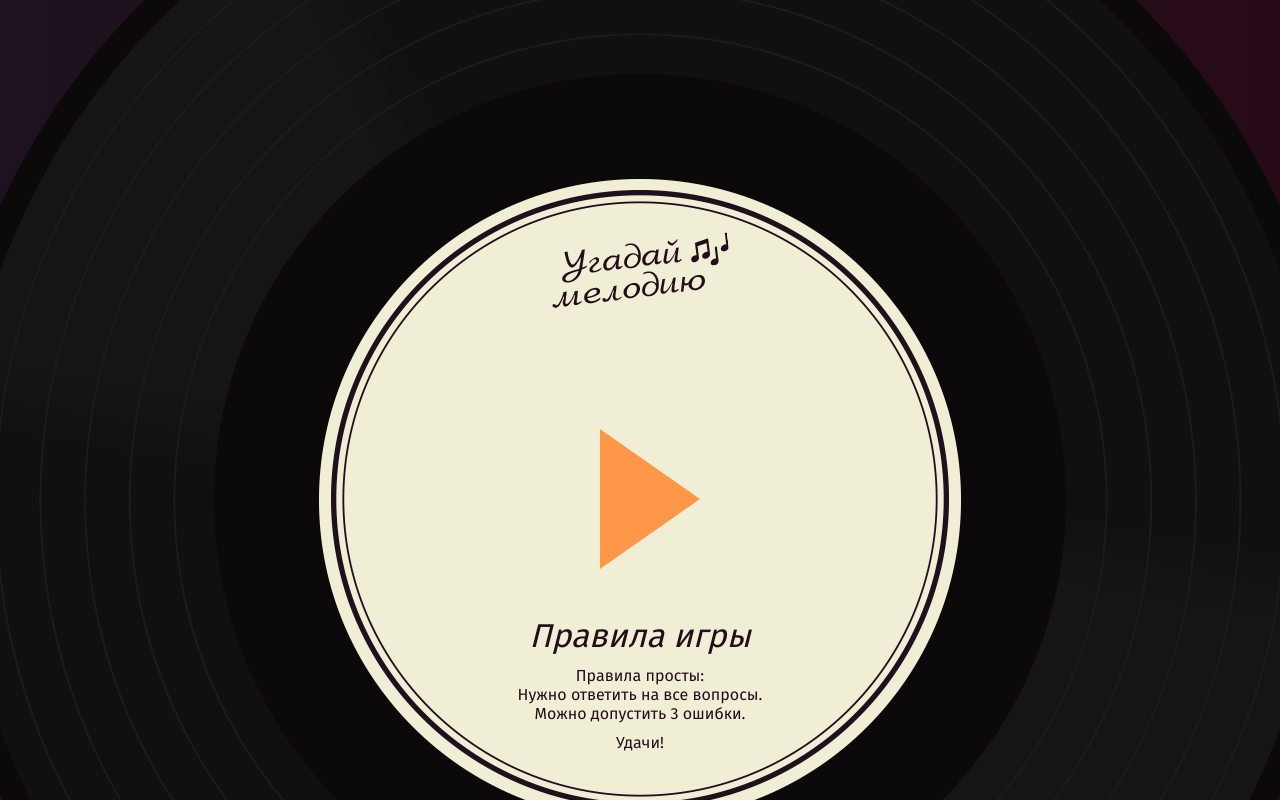
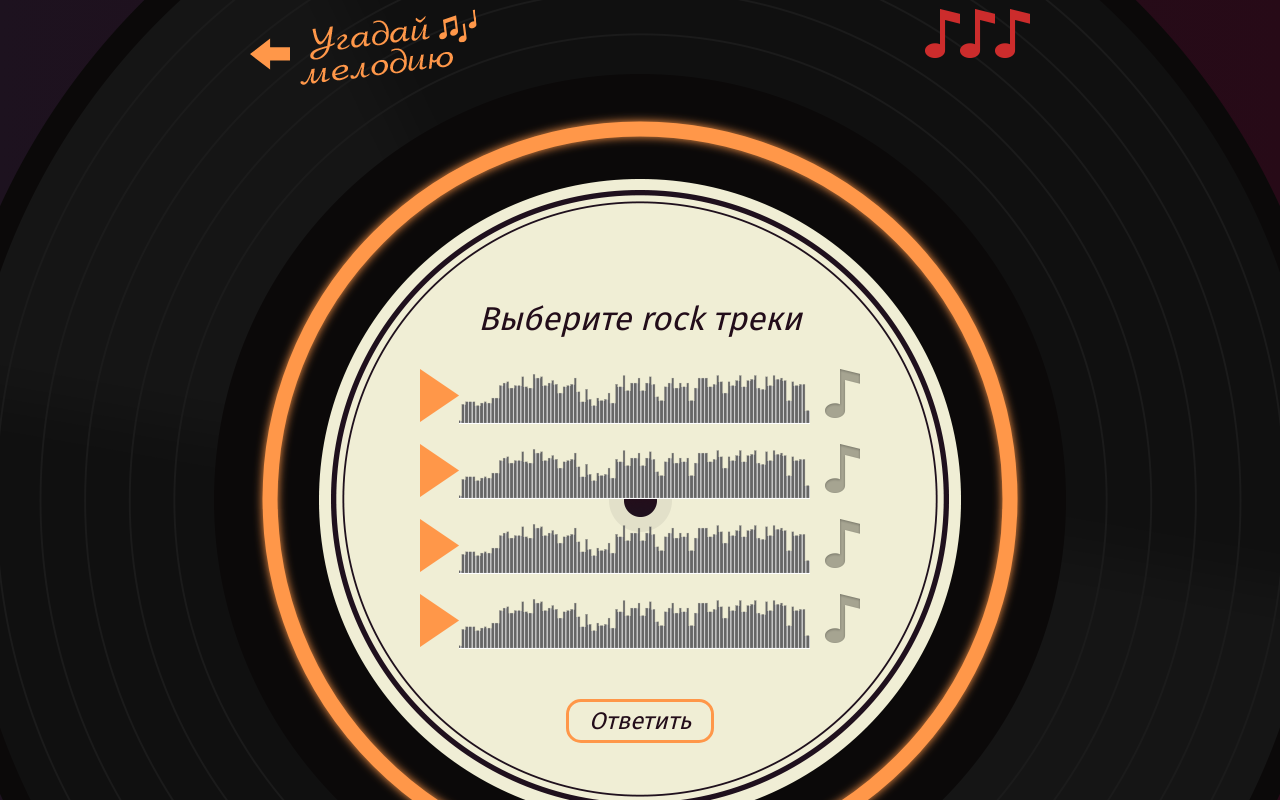
Before and after one commit to maximkatut/388127-guess-melody-4, a React app: page /dev-genre in a window 1280 px wide. Shown: the top 800 px of the page. Built offline with nearby package versions, Linux system fonts and the light colour scheme.

Commit message:
create artist question and genre question screen components

```diff
--- a/src/components/app/app.jsx
+++ b/src/components/app/app.jsx
@@ -1,19 +1,94 @@
-import React from "react";
+import React from 'react';
 import PropTypes from 'prop-types';
-import WelcomeScreen from "../welcome-screen/welcome-screen.jsx";
+import {BrowserRouter, Route, Switch} from 'react-router-dom';
+import WelcomeScreen from '../welcome-screen/welcome-screen.jsx';
+import ArtistQuestionScreen from '../artist-question-screen/artist-question-screen.jsx';
+import GenreQuestionScreen from '../genre-question-screen/genre-question-screen.jsx';
+import {GameType} from '../../const.js';
 
-const welcomeButtonHandler = () => {};
+class App extends React.PureComponent {
+  constructor(props) {
+    super(props);
 
-const App = (props) => {
-  const {errorCount} = props;
-  return <WelcomeScreen
-    errorCount={errorCount}
-    onWelcomeButtonClick = {welcomeButtonHandler}
-  />;
-};
+    this.state = {
+      step: -1,
+    };
+  }
+
+  _renderGameScreen() {
+    const {errorCount, questions} = this.props;
+    const {step} = this.state;
+    const question = questions[step];
+
+    if (step === -1 || step >= questions.length) {
+      return <WelcomeScreen
+        errorCount = {errorCount}
+        onWelcomeButtonClick = {() => {
+          this.setState({
+            step: 0
+          });
+        }}
+      />;
+    }
+
+    if (question) {
+      switch (question.type) {
+        case GameType.ARTIST:
+          return (
+            <ArtistQuestionScreen
+              question={question}
+              onAnswer={() => {
+                this.setState((prevState) => ({
+                  step: prevState.step + 1,
+                }));
+              }}
+            />
+          );
+        case GameType.GENRE:
+          return (
+            <GenreQuestionScreen
+              question={question}
+              onAnswer={() => {
+                this.setState((prevState) => ({
+                  step: prevState.step + 1,
+                }));
+              }}
+            />
+          );
+      }
+    }
+
+    return null;
+  }
+
+  render() {
+    const {questions} = this.props;
+
+    return <BrowserRouter>
+      <Switch>
+        <Route exact path="/">
+          {this._renderGameScreen()}
+        </Route>
+        <Route exact path="/dev-genre">
+          <GenreQuestionScreen
+            question={questions[0]}
+            onAnswer={() => {}}
+          />
+        </Route>
+        <Route exact path="/dev-artist">
+          <ArtistQuestionScreen
+            question={questions[1]}
+            onAnswer={() => {}}
+          />
+        </Route>
+      </Switch>
+    </BrowserRouter>;
+  }
+}
 
 App.propTypes = {
-  errorCount: PropTypes.number.isRequired
+  errorCount: PropTypes.number.isRequired,
+  questions: PropTypes.array.isRequired
 };
 
 export default App;
--- /dev/null
+++ b/src/components/artist-question-screen/artist-question-screen.jsx
@@ -0,0 +1,72 @@
+import React from 'react';
+import PropTypes from 'prop-types';
+import {GameType} from '../../const.js';
+
+const ArtistQuestionScreen = (props) => {
+  const {onAnswer, question} = props;
+  const {song, answers} = question;
+
+  return <section className="game game--artist">
+    <header className="game__header">
+      <a className="game__back" href="#">
+        <span className="visually-hidden">Сыграть ещё раз</span>
+        <img className="game__logo" src="img/melody-logo-ginger.png" alt="Угадай мелодию" />
+      </a>
+      <svg xmlns="http://www.w3.org/2000/svg" className="timer" viewBox="0 0 780 780">
+        <circle className="timer__line" cx={390} cy={390} r={370} style={{filter: `url(#blur)`, transform: `rotate(-90deg) scaleY(-1)`, transformOrigin: `center`}} />
+      </svg>
+      <div className="game__mistakes">
+        <div className="wrong" />
+        <div className="wrong" />
+        <div className="wrong" />
+      </div>
+    </header>
+    <section className="game__screen">
+      <h2 className="game__title">Кто исполняет эту песню?</h2>
+      <div className="game__track">
+        <div className="track">
+          <button className="track__button track__button--play" type="button" />
+          <div className="track__status">
+            <audio
+              src={song.src}
+            />
+          </div>
+        </div>
+      </div>
+      <form className="game__artist">
+        {answers.map((answer, i) => {
+          return <div key={answer.artist} className="artist">
+            <input className="artist__input visually-hidden" type="radio" name="answer" value={`artist-${i}`} id={`answer-${i}`}
+              onChange={(evt) => {
+                evt.preventDefault();
+                onAnswer(question, answer);
+              }}
+            />
+            <label className="artist__name" htmlFor={`answer-${i}`}>
+              <img className="artist__picture" src={answer.picture} alt={answer.artist} />
+              {answer.artist}
+            </label>
+          </div>;
+        })}
+      </form>
+    </section>
+  </section>;
+};
+
+
+ArtistQuestionScreen.propTypes = {
+  onAnswer: PropTypes.func.isRequired,
+  question: PropTypes.shape({
+    type: PropTypes.oneOf([GameType.ARTIST, GameType.GENRE]).isRequired,
+    song: PropTypes.shape({
+      artist: PropTypes.string.isRequired,
+      src: PropTypes.string.isRequired
+    }).isRequired,
+    answers: PropTypes.arrayOf(PropTypes.shape({
+      picture: PropTypes.string.isRequired,
+      artist: PropTypes.string.isRequired
+    })).isRequired
+  })
+};
+
+export default ArtistQuestionScreen;
--- /dev/null
+++ b/src/components/genre-question-screen/genre-question-screen.jsx
@@ -0,0 +1,94 @@
+import React from 'react';
+import PropTypes from 'prop-types';
+import {GameType} from '../../const.js';
+
+class GenreQuestionScreen extends React.PureComponent {
+  constructor(props) {
+    super(props);
+    this.state = {
+      answers: [false, false, false, false]
+    };
+  }
+
+  render() {
+    const {onAnswer, question} = this.props;
+    const {answers, genre} = question;
+    const {answers: userAnswers} = this.state;
+
+    return <section className="game game--genre">
+      <header className="game__header">
+        <a className="game__back" href="#">
+          <span className="visually-hidden">Сыграть ещё раз</span>
+          <img className="game__logo" src="img/melody-logo-ginger.png" alt="Угадай мелодию" />
+        </a>
+        <svg xmlns="http://www.w3.org/2000/svg" className="timer" viewBox="0 0 780 780">
+          <circle className="timer__line" cx={390} cy={390} r={370} style={{filter: `url(#blur)`, transform: `rotate(-90deg) scaleY(-1)`, transformOrigin: `center`}} />
+        </svg>
+        <div className="game__mistakes">
+          <div className="wrong" />
+          <div className="wrong" />
+          <div className="wrong" />
+        </div>
+      </header>
+      <section className="game__screen">
+        <h2 className="game__title">Выберите {genre} треки</h2>
+        <form className="game__tracks"
+          onSubmit = {(evt) => {
+            evt.preventDefault();
+            onAnswer(question, this.state.answers);
+          }}
+        >
+          {answers.map((answer, i) => {
+            return <div key={`${i}-${answer.src}`} className="track">
+              <button className="track__button track__button--play" type="button" />
+              <div className="track__status">
+                <audio
+                  src={answer.src}
+                />
+              </div>
+              <div className="game__answer">
+                <input className="game__input visually-hidden" type="checkbox" name="answer"
+                  value={`answer-${i}`}
+                  id={`answer-${i}`}
+                  checked={userAnswers[i]}
+                  onChange={(evt) => {
+                    const value = evt.target.checked;
+                    this.setState({
+                      answers: [...userAnswers.slice(0, i), value, ...userAnswers.slice(i + 1)]
+                    });
+                  }}
+                />
+                <label
+                  className="game__check"
+                  htmlFor={`answer-${i}`}
+                >
+                    Отметить
+                </label>
+              </div>
+            </div>;
+          })}
+          <button
+            className="game__submit button" type="submit"
+            onClick={onAnswer}
+          >
+              Ответить
+          </button>
+        </form>
+      </section>
+    </section>;
+  }
+}
+
+GenreQuestionScreen.propTypes = {
+  onAnswer: PropTypes.func.isRequired,
+  question: PropTypes.shape({
+    answers: PropTypes.arrayOf(PropTypes.shape({
+      src: PropTypes.string.isRequired,
+      genre: PropTypes.string.isRequired,
+    })).isRequired,
+    genre: PropTypes.string.isRequired,
+    type: PropTypes.oneOf([GameType.ARTIST, GameType.GENRE]).isRequired
+  }).isRequired
+};
+
+export default GenreQuestionScreen;
```
